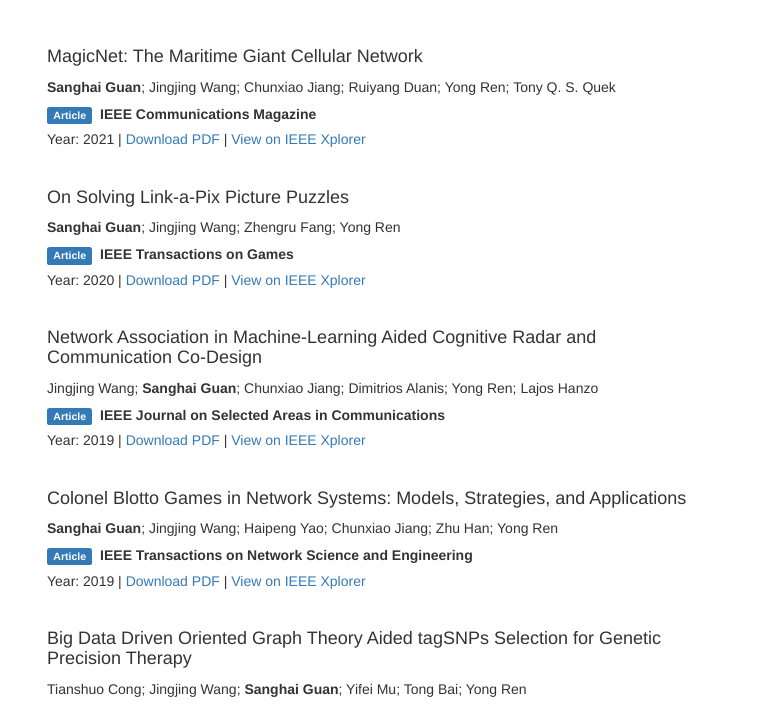
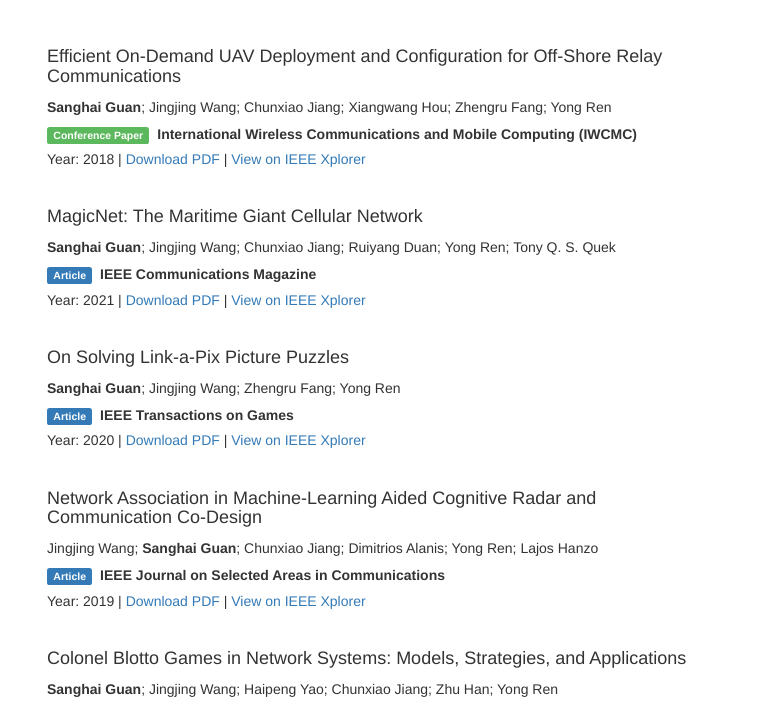
Before and after one commit to guansanghai/guansanghai.github.io, a plain HTML site: page research.html in a window 1280 px wide. Shown: the part 84-789 px from the top of the page, without its empty margins (258-1021 px from the left). Drawn offline with Linux system fonts and the light colour scheme.

Commit message:
Update research.html

```diff
--- a/research.html
+++ b/research.html
@@ -71,6 +71,12 @@
 
       <div class="row marketing">
         <div class="col-lg-12">
+
+          <h4>Efficient On-Demand UAV Deployment and Configuration for Off-Shore Relay Communications</h4>
+          <p><strong>Sanghai Guan</strong>; Jingjing Wang; Chunxiao Jiang; Xiangwang Hou; Zhengru Fang; Yong Ren</p>
+          <h5><span class="label label-success">Conference Paper</span> &nbsp<strong>International Wireless Communications and Mobile Computing (IWCMC)</strong></h5>
+          <h5>Year: 2018 | <a href="./paper/09498601.pdf" target="_blank">Download PDF</a> | <a href="https://ieeexplore.ieee.org/document/9498601/" target="_blank">View on IEEE Xplorer</a></h5>
+          <br>
 
           <h4>MagicNet: The Maritime Giant Cellular Network</h4>
           <p><strong>Sanghai Guan</strong>; Jingjing Wang; Chunxiao Jiang; Ruiyang Duan; Yong Ren; Tony Q. S. Quek</p>
```
